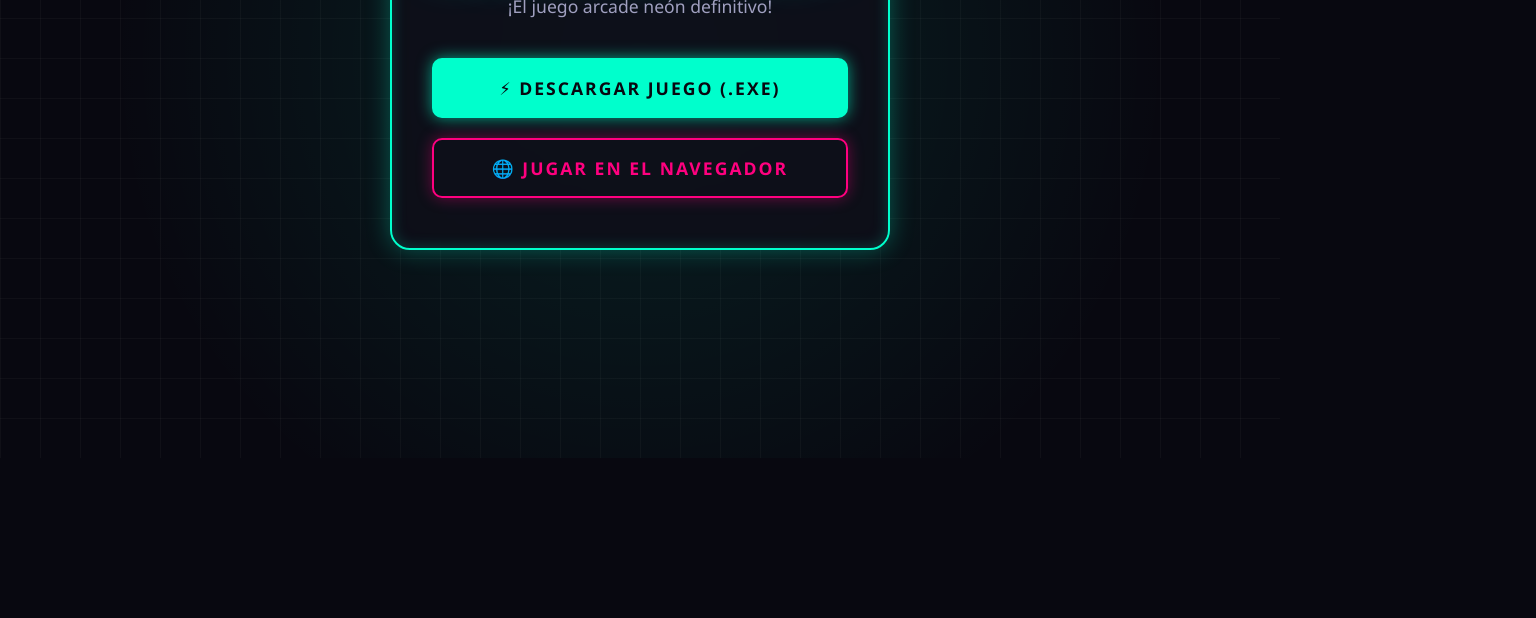
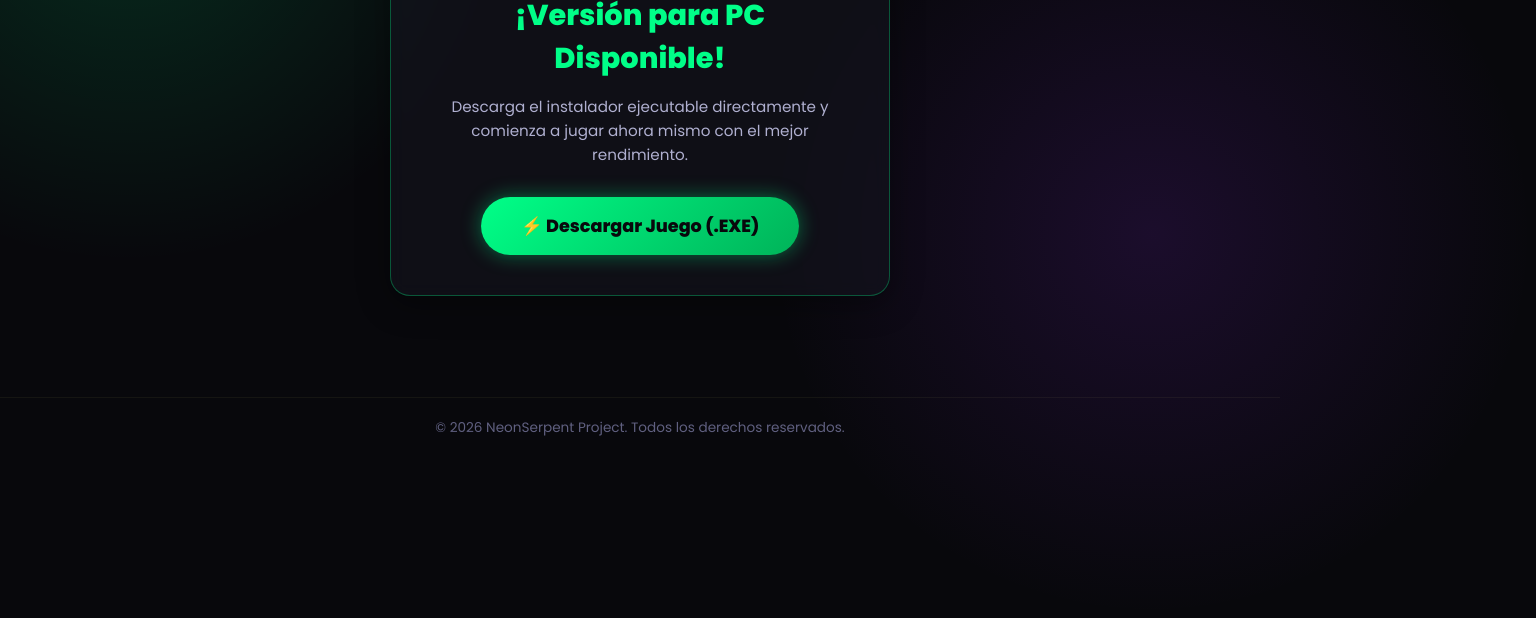
Before and after one commit to jesuspena1511-ctrl/NeonSerpent-Home, a plain HTML site: page index.html in a window 1280 px wide. Shown: the part 342-960 px from the top of the page, 1536 px wide, since content can reach past the window. Before the commit the page ends 800 px from the top, so only its background shows below. Drawn offline with Linux system fonts and the light colour scheme.

Commit message:
Refactor index.html for improved layout and styles
Updated the HTML structure and styles for the Neon Serpent game page, including a new font and improved layout.

```diff
--- a/index.html
+++ b/index.html
@@ -3,141 +3,160 @@
 <head>
     <meta charset="UTF-8">
     <meta name="viewport" content="width=device-width, initial-scale=1.0">
-  <title>Neon Serpent - Oficial</title>
+    <title>NeonSerpent - Descarga Oficial</title>
+    <!-- Fuente moderna de Google Fonts -->
+    <link href="https://fonts.googleapis.com/css2?family=Poppins:wght@300;400;600;800&display=swap" rel="stylesheet">
     <style>
         * {
             margin: 0;
             padding: 0;
             box-sizing: border-box;
-      font-family: 'Segoe UI', Tahoma, Geneva, Verdana, sans-serif;
+            font-family: 'Poppins', sans-serif;
         }
 
         body {
-      background-color: #080810;
+            background-color: #08080c;
+            color: #ffffff;
+            min-height: 100vh;
+            display: flex;
+            flex-direction: column;
+            justify-content: space-between;
+            overflow-x: hidden;
+            position: relative;
+        }
+
+        /* Fondo con destellos neón difuminados */
+        body::before {
+            content: '';
+            position: absolute;
+            top: -20%;
+            left: -20%;
+            width: 60vw;
+            height: 60vw;
+            background: radial-gradient(circle, rgba(0, 255, 136, 0.15) 0%, transparent 70%);
+            z-index: -1;
+        }
+
+        body::after {
+            content: '';
+            position: absolute;
+            bottom: -20%;
+            right: -20%;
+            width: 60vw;
+            height: 60vw;
+            background: radial-gradient(circle, rgba(138, 43, 226, 0.15) 0%, transparent 70%);
+            z-index: -1;
+        }
+
+        header {
+            text-align: center;
+            padding: 50px 20px 20px;
+        }
+
+        h1 {
+            font-size: 3.5rem;
+            font-weight: 800;
+            letter-spacing: 2px;
             color: #fff;
+            text-shadow: 0 0 10px rgba(0, 255, 136, 0.5),
+                         0 0 20px rgba(0, 255, 136, 0.3),
+                         0 0 40px rgba(0, 255, 136, 0.2);
+            margin-bottom: 10px;
+        }
+
+        p.subtitle {
+            font-size: 1.2rem;
+            color: #a0a0c0;
+            font-weight: 300;
+        }
+
+        main {
+            flex: 1;
             display: flex;
             flex-direction: column;
             align-items: center;
             justify-content: center;
-      min-height: 100vh;
-      overflow: hidden;
-      position: relative;
+            padding: 20px;
+            text-align: center;
         }
 
-    /* Fondo con rejilla neón */
-    body::before {
-      content: "";
-      position: absolute;
-      top: 0; left: 0; right: 0; bottom: 0;
-      background:
-        radial-gradient(circle at center, rgba(0, 255, 204, 0.1) 0%, transparent 70%),
-        linear-gradient(rgba(255, 255, 255, 0.03) 1px, transparent 1px),
-        linear-gradient(90deg, rgba(255, 255, 255, 0.03) 1px, transparent 1px);
-      background-size: 100% 100%, 40px 40px, 40px 40px;
-      z-index: 1;
+        .card {
+            background: rgba(20, 20, 30, 0.6);
+            border: 1px solid rgba(0, 255, 136, 0.3);
+            border-radius: 20px;
+            padding: 40px;
+            max-width: 500px;
+            width: 100%;
+            box-shadow: 0 8px 32px 0 rgba(0, 0, 0, 0.37);
+            backdrop-filter: blur(8px);
+            -webkit-backdrop-filter: blur(8px);
         }
 
-    .container {
-      position: relative;
-      z-index: 2;
-      text-align: center;
-      background: rgba(15, 15, 25, 0.85);
-      padding: 50px 40px;
-      border-radius: 20px;
-      border: 2px solid #00ffcc;
-      box-shadow: 0 0 25px rgba(0, 255, 204, 0.3), inset 0 0 15px rgba(0, 255, 204, 0.2);
-      backdrop-filter: blur(10px);
-      max-width: 500px;
-      width: 90%;
+        .card h2 {
+            font-size: 1.8rem;
+            margin-bottom: 15px;
+            color: #00ff88;
         }
 
-    h1 {
-      font-size: 3rem;
-      text-transform: uppercase;
-      letter-spacing: 4px;
-      color: #fff;
-      text-shadow:
-        0 0 5px #fff,
-        0 0 10px #00ffcc,
-        0 0 20px #00ffcc,
-        0 0 40px #00ffcc;
-      margin-bottom: 10px;
+        .card p {
+            color: #b0b0d0;
+            font-size: 0.95rem;
+            margin-bottom: 30px;
+            line-height: 1.6;
         }
 
-    p.subtitle {
-      color: #a0a0c0;
+        /* Botón de descarga llamativo con efecto neón */
+        .btn-download {
+            display: inline-block;
+            background: linear-gradient(135deg, #00ff88 0%, #00b359 100%);
+            color: #08080c;
+            padding: 16px 40px;
             font-size: 1.1rem;
-      margin-bottom: 40px;
-    }
-
-    .btn-group {
-      display: flex;
-      flex-direction: column;
-      gap: 20px;
-    }
-
-    .btn {
+            font-weight: 700;
             text-decoration: none;
-      padding: 16px 32px;
-      font-size: 1.1rem;
-      font-weight: bold;
-      text-transform: uppercase;
-      letter-spacing: 2px;
-      border-radius: 10px;
+            border-radius: 50px;
+            box-shadow: 0 0 20px rgba(0, 255, 136, 0.4);
             transition: all 0.3s ease;
-      position: relative;
-      cursor: pointer;
-    }
-
-    /* Botón de Descargar Executable */
-    .btn-download {
-      color: #080810;
-      background: #00ffcc;
-      border: 2px solid #00ffcc;
-      box-shadow: 0 0 15px rgba(0, 255, 204, 0.6);
         }
 
         .btn-download:hover {
-      background: #fff;
-      color: #080810;
-      box-shadow: 0 0 30px rgba(0, 255, 204, 1);
             transform: translateY(-3px);
+            box-shadow: 0 0 30px rgba(0, 255, 136, 0.8),
+                        0 0 60px rgba(0, 255, 136, 0.4);
+            background: linear-gradient(135deg, #1aff99 0%, #00cc66 100%);
         }
 
-    /* Botón Web (Navegador) - Lo activaremos en el siguiente paso */
-    .btn-web {
-      color: #ff007f;
-      background: transparent;
-      border: 2px solid #ff007f;
-      box-shadow: 0 0 15px rgba(255, 0, 127, 0.4);
-    }
-
-    .btn-web:hover {
-      background: #ff007f;
-      color: #fff;
-      box-shadow: 0 0 30px rgba(255, 0, 127, 0.9);
-      transform: translateY(-3px);
+        footer {
+            text-align: center;
+            padding: 20px;
+            color: #606080;
+            font-size: 0.85rem;
+            border-top: 1px solid rgba(255, 255, 136, 0.05);
         }
     </style>
 </head>
 <body>
 
-  <div class="container">
-    <h1>NEON SERPENT</h1>
-    <p class="subtitle">¡El juego arcade neón definitivo!</p>
+    <header>
+        <h1>NeonSerpent</h1>
+        <p class="subtitle">Sumérgete en la acción y supera todos los niveles</p>
+    </header>
 
-    <div class="btn-group">
-      <!-- Botón para descargar el ejecutable -->
-      <a href="neon-serpent.zip" class="btn btn-download" download>
+    <main>
+        <div class="card">
+            <h2>¡Versión para PC Disponible!</h2>
+            <p>Descarga el instalador ejecutable directamente y comienza a jugar ahora mismo con el mejor rendimiento.</p>
+
+            <!-- REEMPLAZA EL ENLACE DE ABAJO CON TU ENLACE DE GOOGLE DRIVE O MEDIAFIRE -->
+            <a href="https://drive.google.com/file/d/1mea07Kb5D5krbN_7YGwXTO1BaVO-65wo/view?usp=drive_link" class="btn-download" target="_blank">
                 ⚡ Descargar Juego (.EXE)
             </a>
+        </div>
+    </main>
 
-      <!-- Botón para jugar en navegador (Próximamente lo enlazamos) -->
-      <a href="#" class="btn btn-web">
-        🌐 Jugar en el Navegador
-      </a>
-    </div>
-  </div>
+    <footer>
+        <p>&copy; 2026 NeonSerpent Project. Todos los derechos reservados.</p>
+    </footer>
 
 </body>
 </html>
```
Lines whose indentation alone changed are shown as unchanged.
